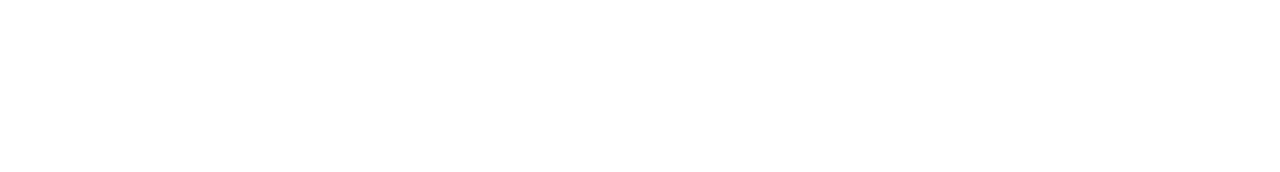
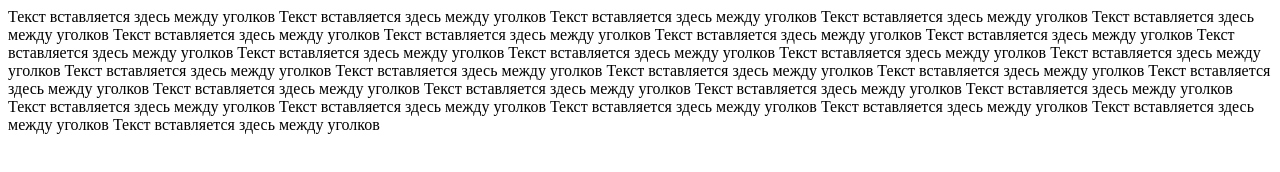
Before and after one commit to ilya-uzun/Work, a plain HTML site: page index.html in a window 1280 px wide. Drawn offline with Linux system fonts and the light colour scheme.

Commit message:
Update Fenix

```diff
--- a/index.html
+++ b/index.html
@@ -9,7 +9,37 @@
     <title>ООО НПФ Феникс</title>
   </head>
   <body>
-
+    <div style>
+      Текст вставляется здесь между уголков
+      Текст вставляется здесь между уголков
+      Текст вставляется здесь между уголков
+      Текст вставляется здесь между уголков
+      Текст вставляется здесь между уголков
+      Текст вставляется здесь между уголков
+      Текст вставляется здесь между уголков
+      Текст вставляется здесь между уголков
+      Текст вставляется здесь между уголков
+      Текст вставляется здесь между уголков
+      Текст вставляется здесь между уголков
+      Текст вставляется здесь между уголков
+      Текст вставляется здесь между уголков
+      Текст вставляется здесь между уголков
+      Текст вставляется здесь между уголков
+      Текст вставляется здесь между уголков
+      Текст вставляется здесь между уголков
+      Текст вставляется здесь между уголков
+      Текст вставляется здесь между уголков
+      Текст вставляется здесь между уголков
+      Текст вставляется здесь между уголков
+      Текст вставляется здесь между уголков
+      Текст вставляется здесь между уголков
+      Текст вставляется здесь между уголков
+      Текст вставляется здесь между уголков
+      Текст вставляется здесь между уголков
+      Текст вставляется здесь между уголков
+      Текст вставляется здесь между уголков
+      Текст вставляется здесь между уголков
+      </div>
   </body>
   <script src="script.js"></script>
 </html>
--- a/style.css
+++ b/style.css
@@ -0,0 +1,3 @@
+.style {
+  width: 920px; margin: 0 auto}
+  "height:200px; width:400px; border:1px solid #f88383; overflow:auto; word-wrap:normal; white-space:pre; padding:10px 15px;margin:20px 0px;"
```
